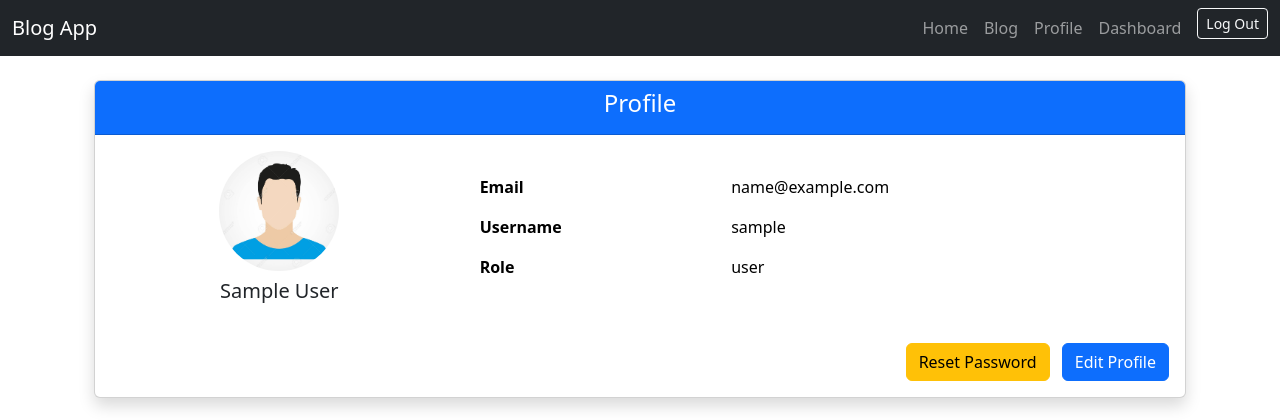
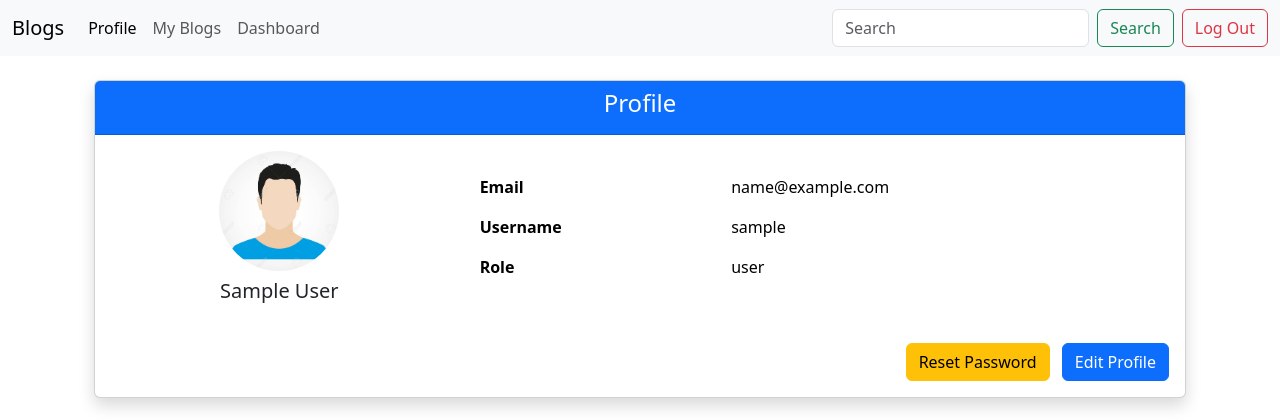
Before and after one commit to prasad-xma/django-blog-project, a Django app: a page that uses templates/base.html in a window 1280 px wide. Shown: the top 420 px of the page. Run offline with Django 5.2, Linux system fonts and the light colour scheme; the visitor is signed in with stand-in values (Sample User, id 1).

Commit message:
update: navbar buttons and style

```diff
--- a/templates/base.html
+++ b/templates/base.html
@@ -13,9 +13,13 @@
 </head>
 <body>
     <!-- Navbar -->
-    <nav class="navbar navbar-expand-lg navbar-dark bg-dark mb-4">
+    {% comment %} <nav class="navbar navbar-expand-lg navbar-dark bg-dark mb-4">
         <div class="container-fluid">
             <a class="navbar-brand" href="{% url 'home' %}">Blog App</a>
+            <form class="form-inline my-2 my-lg-0">
+                <input class="form-control mr-sm-2" type="search" placeholder="Search" aria-label="Search">
+                <button class="btn btn-outline-success my-2 my-sm-0" type="submit">Search</button>
+            </form>
             <button class="navbar-toggler" type="button" data-bs-toggle="collapse" data-bs-target="#navbarNav">
                 <span class="navbar-toggler-icon"></span>
             </button>
@@ -59,6 +63,51 @@
                 </ul>
             </div>
         </div>
+    </nav> {% endcomment %}
+
+    <nav class="navbar navbar-expand-lg bg-body-tertiary">
+        <div class="container-fluid">
+            <a class="navbar-brand" href="{% url "home" %}">Blogs</a>
+            <button class="navbar-toggler" type="button" data-bs-toggle="collapse" data-bs-target="#navbarSupportedContent" aria-controls="navbarSupportedContent" aria-expanded="false" aria-label="Toggle navigation">
+                <span class="navbar-toggler-icon"></span>
+            </button>
+            <div class="collapse navbar-collapse" id="navbarSupportedContent">
+                <ul class="navbar-nav me-auto mb-2 mb-lg-0">
+                    <li class="nav-item">
+                        {% if user.is_authenticated %}
+                            <a class="nav-link active" aria-current="page" href="{% url "profile" user.username %}">Profile</a>
+                        {% endif %}
+
+                    </li>
+                    <li class="nav-item">
+                        <a class="nav-link" href="#">My Blogs</a>
+                    </li>
+
+                    <li class="nav-item">
+                        {% if user.is_superuser %}
+                            <a class="nav-link" href="/admin/">Dashboard</a>
+                        {% endif %}
+                        {% if user.role == 'admin' %}
+                            <a class="nav-link" href="{% url 'admin_dashboard' %}">Dashboard</a>
+                        {% endif %}
+                    </li>
+                </ul>
+                <form class="d-flex" role="search">
+                    <input class="form-control me-2" type="search" placeholder="Search" aria-label="Search"/>
+                    <button class="btn btn-outline-success" type="submit">Search</button>
+                </form>
+                {% if user.is_authenticated %}
+
+                    <form action="{% url 'logout' %}" method="post" class="d-inline">
+                        {% csrf_token %}
+                        <button type="submit" class="btn btn-outline-danger ms-2">Log Out</button>
+                    </form>
+
+                {% else %}
+                    <a class="nav-link ms-3" href="{% url 'login' %}">Login</a>
+                {% endif %}
+            </div>
+        </div>
     </nav>
 
     <!-- Main Content -->
```
